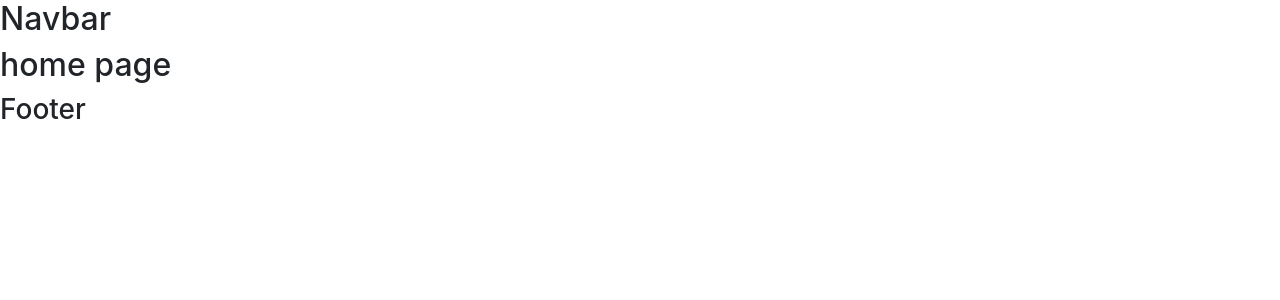
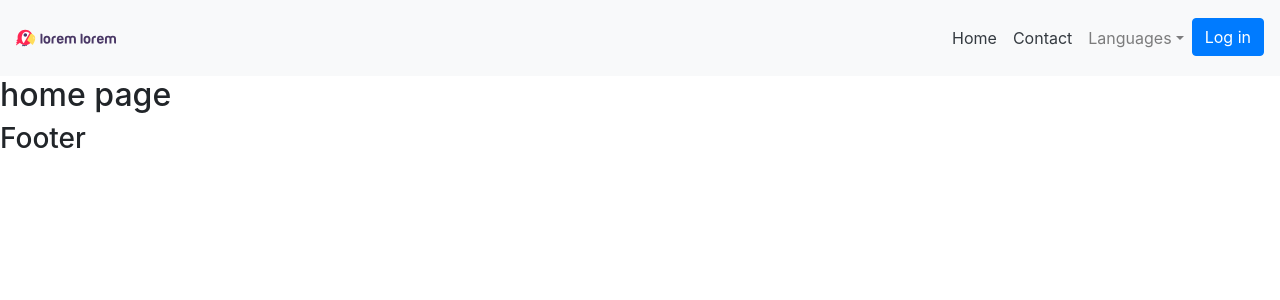
Before and after one commit to kurtuluserturk/featured-project, a React (Create React App) app: page / in a window 1280 px wide. Shown: the top 300 px of the page. Built offline with nearby package versions, Linux system fonts and the light colour scheme; the HTML template or start-up script is replaced by a standard one.

Commit message:
Updated Modal and Navbar

```diff
--- a/src/components/Modal.js
+++ b/src/components/Modal.js
@@ -3,7 +3,38 @@ import React from 'react'
 const Modal = () => {
     return (
         <div>
-            <h2>Modal</h2>
+            <h5>Log in form</h5>
+            <form>
+                <div className="form-row">
+                    <div className="form-group col-md-6">
+                        <label htmlFor="firstName">First name</label>
+                        <input type="text" className="form-control" id="firstName" placeholder="First name" />
+                    </div>
+                    <div className="form-group col-md-6">
+                        <label htmlFor="lastName">Last name</label>
+                        <input type="text" className="form-control" id="lastName" placeholder="Last name" />
+                    </div>
+                </div>
+                <div className="form-row">
+                    <div className="form-group col-md-6">
+                        <label htmlFor="email">Email</label>
+                        <input type="email" className="form-control" id="email" placeholder="Email" />
+                    </div>
+                    <div className="form-group col-md-6">
+                        <label htmlFor="password">Password</label>
+                        <input type="password" className="form-control" id="password" placeholder="Password" />
+                    </div>
+                </div>
+                <div className="form-group">
+                    <div className="form-check">
+                        <input className="form-check-input" type="checkbox" id="gridCheck" />
+                        <label className="form-check-label" htmlFor="gridCheck">
+                            Remember me
+      </label>
+                    </div>
+                </div>
+                <button type="submit" className="btn btn-primary">Log in</button>
+            </form>
         </div>
     )
 }
--- a/src/components/Navbar.js
+++ b/src/components/Navbar.js
@@ -1,10 +1,56 @@
 import React from 'react'
+import { Link } from 'react-router-dom'
+import logo from '../logo-lorem.svg'
+import Modal from './Modal'
 
 const Navbar = () => {
     return (
-        <div>
-            <h2>Navbar</h2>
-        </div>
+        <nav className="navbar navbar-expand-lg navbar-light bg-light">
+            <Link to="/">
+                <img src={logo} alt="store" className="navbar-brand" />
+            </Link>
+            <button className="navbar-toggler" type="button" data-toggle="collapse" data-target="#navbarNavDropdown" aria-controls="navbarNavDropdown" aria-expanded="false" aria-label="Toggle navigation">
+                <span className="navbar-toggler-icon"></span>
+            </button>
+            <div className="collapse navbar-collapse" id="navbarNavDropdown">
+                <ul className="navbar-nav ml-auto">
+                    <li className="nav-item active">
+                        <Link to="/" className="nav-link text-dark">
+                            Home
+                        </Link>
+                    </li>
+                    <li className="nav-item">
+                        <Link to="/contact" className="nav-link text-dark">
+                            Contact
+                        </Link>
+                    </li>
+                    <li className="nav-item dropdown">
+                        <a className="nav-link dropdown-toggle" href="#" id="navbarDropdownMenuLink" data-toggle="dropdown" aria-haspopup="true" aria-expanded="false">
+                            Languages
+                        </a>
+                        <div className="dropdown-menu" aria-labelledby="navbarDropdownMenuLink">
+                            <a className="dropdown-item" href="#">Turkish</a>
+                            <a className="dropdown-item" href="#">English</a>
+                        </div>
+                    </li>
+                    <li className="nav-item">
+
+                        <button type="button" className="btn btn-primary" data-toggle="modal" data-target="#exampleModal">
+                            Log in
+                        </button>
+
+                        <div className="modal fade" id="exampleModal" tabIndex="-1" role="dialog" aria-labelledby="exampleModalLabel" aria-hidden="true">
+                            <div className="modal-dialog" role="document">
+                                <div className="modal-content">
+                                    <Modal />
+                                </div>
+                            </div>
+                        </div>
+
+                    </li>
+                </ul>
+            </div>
+        </nav>
     )
 }
 
```
